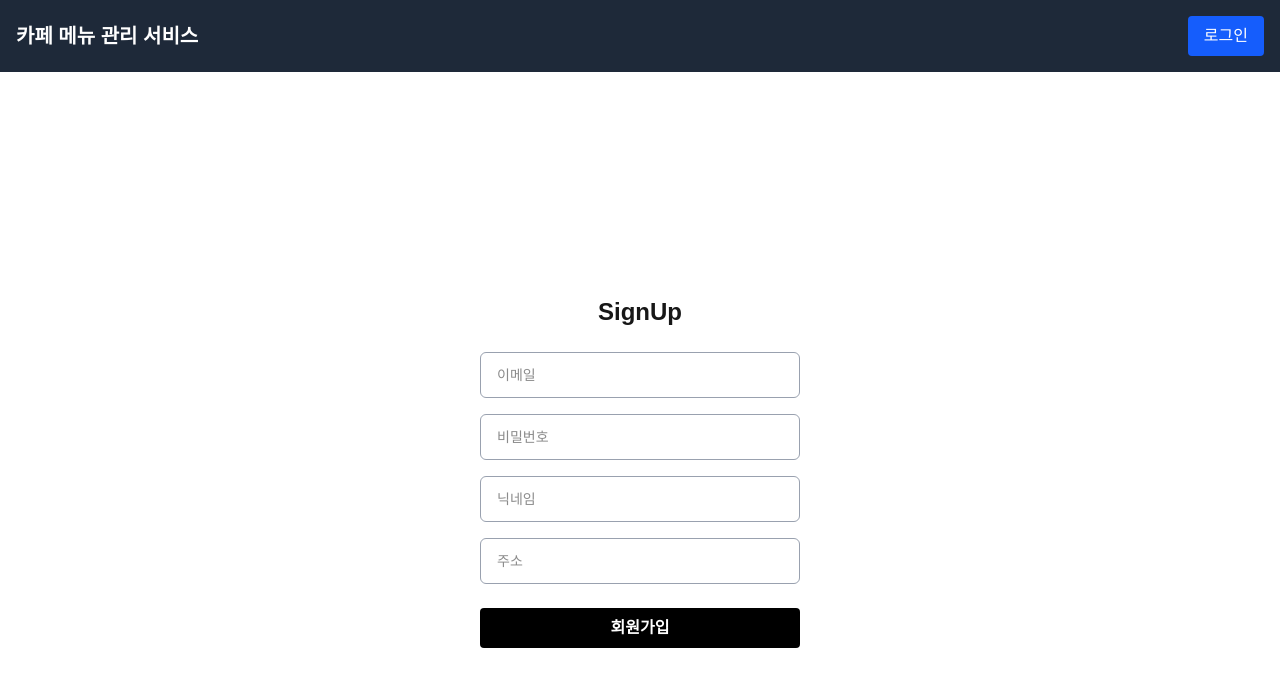
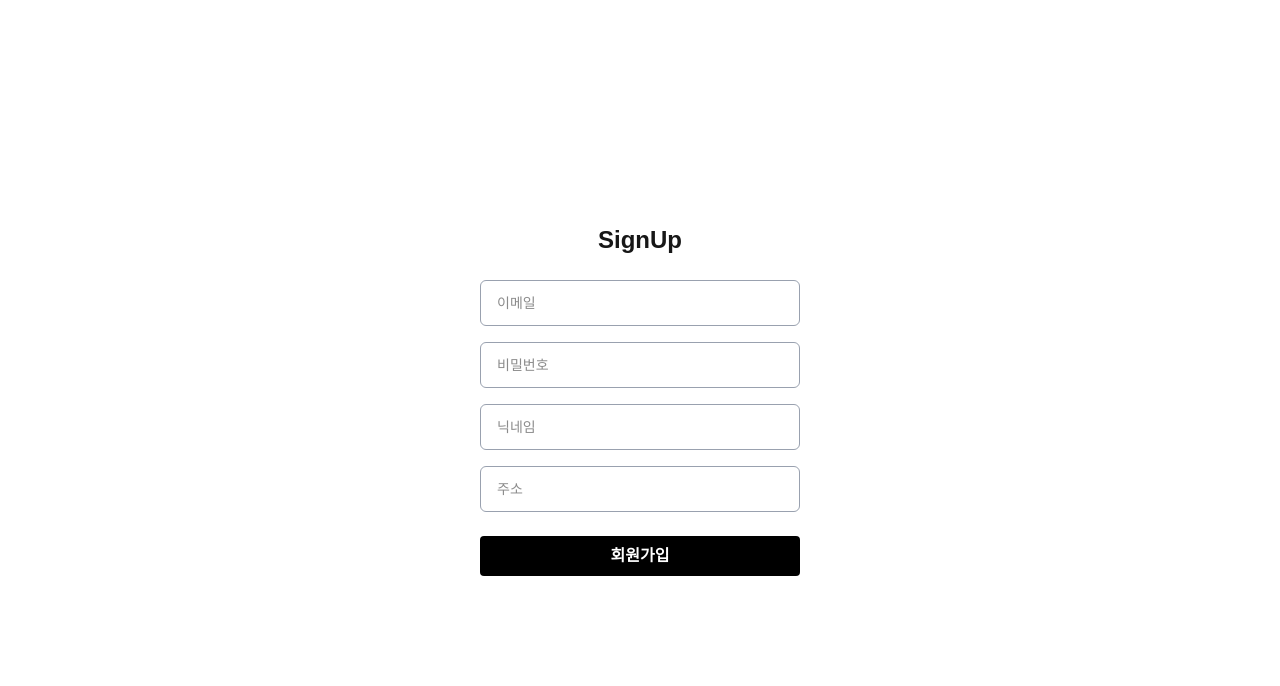
Before and after one commit to prgrms-be-devcourse/NBE6-8-1-Team2, a Next.js app in the folder frontend/: page /signup in a window 1280 px wide. Shown: the top 686 px of the page. Built offline with nearby package versions, Linux system fonts and the light colour scheme.

Commit message:
refactor: 에러 메세지 alert에서 toast 방식으로 변경 (#44)

```diff
--- a/frontend/package.json
+++ b/frontend/package.json
@@ -12,7 +12,8 @@
     "date-fns": "^4.1.0",
     "next": "15.3.5",
     "react": "^19.0.0",
-    "react-dom": "^19.0.0"
+    "react-dom": "^19.0.0",
+    "react-toastify": "^11.0.5"
   },
   "devDependencies": {
     "@eslint/eslintrc": "^3",
--- a/frontend/src/_components/Header.tsx
+++ b/frontend/src/_components/Header.tsx
@@ -2,6 +2,7 @@
 
 import { useEffect, useState } from "react";
 import { useRouter } from "next/navigation";
+import { toast } from "react-toastify";
 
 export default function Header() {
   const router = useRouter();
@@ -17,6 +18,7 @@ export default function Header() {
   const handleLogout = () => {
     localStorage.removeItem("accessToken"); // localStorage에서 토큰 삭제
     setIsLoggedIn(false); // 로그인 상태 false로 설정
+    toast.success("로그아웃 되었습니다.");
     router.push("/login"); // 로그인 페이지로 이동
   };
 
--- a/frontend/src/_hooks/useLogin.ts
+++ b/frontend/src/_hooks/useLogin.ts
@@ -3,6 +3,7 @@ import { useRouter } from "next/navigation";
 import { apiFetch } from "@/lib/apiFetch";
 import { LoginForm } from "@/types";
 import { saveToken } from "@/lib/authService";
+import { toast } from "react-toastify";
 
 const validateLoginForm = (form: LoginForm): string | null => {
   const emailPattern = /^[^\s@]+@[^\s@]+\.[^\s@]+$/;
@@ -13,17 +14,15 @@ const validateLoginForm = (form: LoginForm): string | null => {
 
 export function useLogin() {
   const router = useRouter();
-  const [state, setState] = useState<UseApiState>({
-    isLoading: false,
-    errorMessage: "",
-  });
+  const [isLoading, setIsLoading] = useState(false);
 
   const login = async (form: LoginForm) => {
-    setState({ ...state, errorMessage: "", isLoading: true });
+    setIsLoading(true);
 
-    const error = validateLoginForm(form);
-    if (error) {
-      setState({ ...state, errorMessage: error, isLoading: false });
+    const validationError = validateLoginForm(form);
+    if (validationError) {
+      toast.error(validationError);
+      setIsLoading(false);
       return;
     }
 
@@ -34,12 +33,17 @@ export function useLogin() {
       });
 
       saveToken(res.token);
-      alert("로그인 성공");
+      toast.success("로그인 성공");
       router.push("/order");
     } catch (err: any) {
-      setState({ ...state, errorMessage: `로그인 실패: ${err.message}`, isLoading: false });
+      toast.error(err.message || "로그인에 실패했습니다.");
+    } finally {
+      setIsLoading(false);
     }
   };
 
-  return { login, isLoading: state.isLoading, errorMessage: state.errorMessage };
+  return {
+    login,
+    isLoading,
+  };
 }
--- a/frontend/src/_hooks/useOrder.ts
+++ b/frontend/src/_hooks/useOrder.ts
@@ -2,6 +2,7 @@ import { useState } from "react";
 import { useRouter } from "next/navigation";
 import { apiFetch } from "@/lib/apiFetch";
 import { CartItem, OrderItem } from "@/types";
+import { toast } from "react-toastify";
 
 export function useOrder() {
   const router = useRouter();
@@ -12,7 +13,7 @@ export function useOrder() {
 
   const order = async (cart: CartItem[]) => {
     if (cart.length === 0) {
-      setState({ ...state, errorMessage: "장바구니가 비어 있습니다." });
+      setState({ ...state, errorMessage: "*장바구니가 비어 있습니다."});
       return;
     }
 
@@ -31,10 +32,10 @@ export function useOrder() {
         body: JSON.stringify({ items }),
       });
 
-      alert("주문이 완료되었습니다.");
+      toast.success("주문이 완료되었습니다.");
       router.push("/mypage");
     } catch (err: any) {
-      setState({ ...state, errorMessage: `주문 실패 : ${err.message}`, isLoading: false });
+      toast.error(err.message || "주문 중 오류가 발생했습니다.");
     }
   };
 
--- a/frontend/src/_hooks/useSignup.ts
+++ b/frontend/src/_hooks/useSignup.ts
@@ -1,6 +1,7 @@
 import { useState } from "react";
 import { apiFetch } from "@/lib/apiFetch";
 import { SignupForm } from "@/types";
+import { toast } from "react-toastify";
 
 export function useSignup() {
   const [isLoading, setIsLoading] = useState(false);
@@ -16,9 +17,9 @@ export function useSignup() {
         body: JSON.stringify(form),
       });
 
-      alert("회원가입 성공");
+      toast.success("회원가입이 완료되었습니다.");
     } catch (err: any) {
-      setErrorMessage(`회원가입 실패: ${err.message}`);
+      toast.error(err.message || "회원가입에 실패했습니다.");
     } finally {
       setIsLoading(false); // 로딩 끝
     }
--- a/frontend/src/app/layout.tsx
+++ b/frontend/src/app/layout.tsx
@@ -1,8 +1,10 @@
-"use client";  // 클라이언트 컴포넌트로 지정
+"use client";
 
 import { usePathname } from "next/navigation";
 import Header from "@/_components/Header";
 import { Geist, Geist_Mono } from "next/font/google";
+import { ToastContainer } from "react-toastify";
+import "react-toastify/dist/ReactToastify.css";
 import "./globals.css";
 
 const geistSans = Geist({
@@ -25,10 +27,19 @@ export default function RootLayout({
   return (
     <html lang="en">
       <body className={`${geistSans.variable} ${geistMono.variable} antialiased`}>
-        {/* 로그인 페이지가 아닐 때만 상단 바를 표시 */}
-        {pathname !== "/login" && <Header />}
+        {pathname !== "/signup" && "/login" && <Header />}
 
-        {/* 페이지의 실제 콘텐츠가 들어오는 부분 */}
+        {/* 전역 토스트 컨테이너 */}
+        <ToastContainer
+          position="top-center"
+          autoClose={2000}
+          hideProgressBar
+          pauseOnHover
+          closeOnClick
+          theme="light"
+        />
+
+        {/* 페이지 콘텐츠 */}
         {children}
       </body>
     </html>
```
Also changed, not shown: 1 other file (tests, documents, lock files or other folders).
